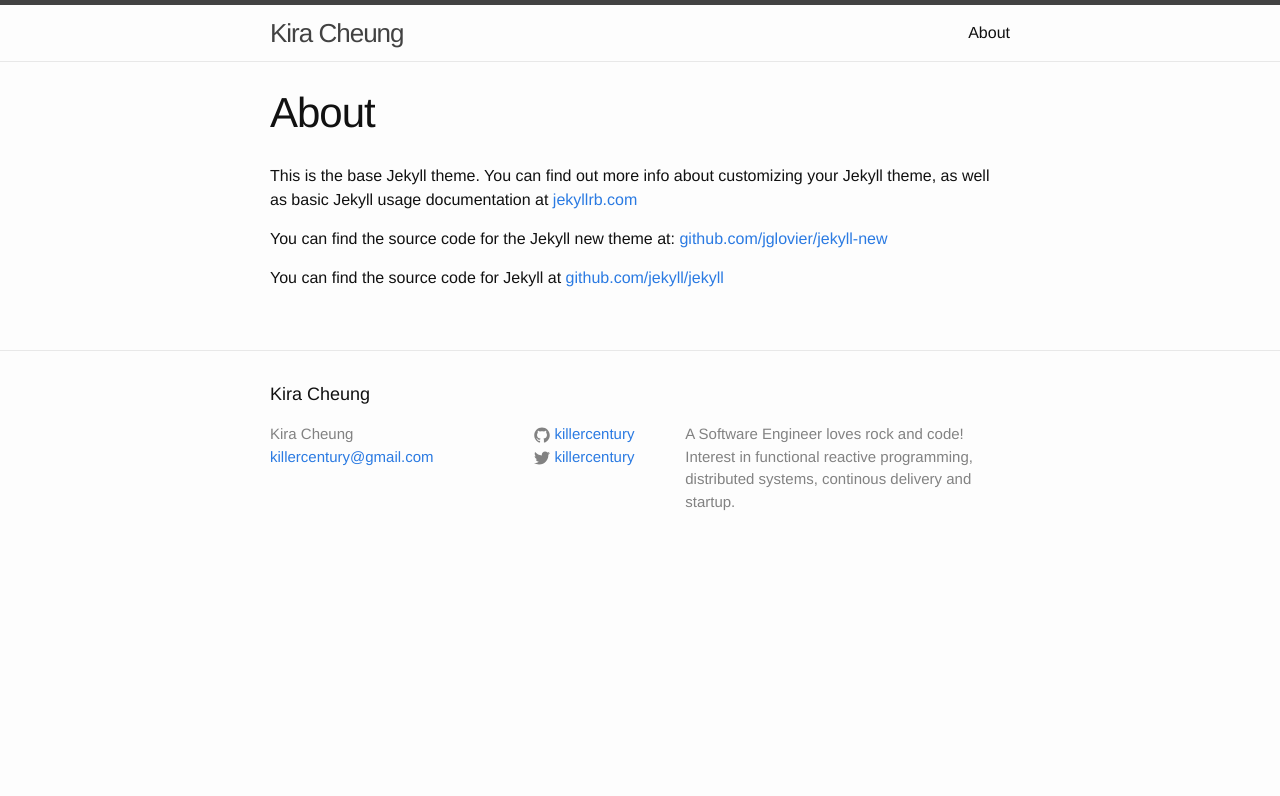
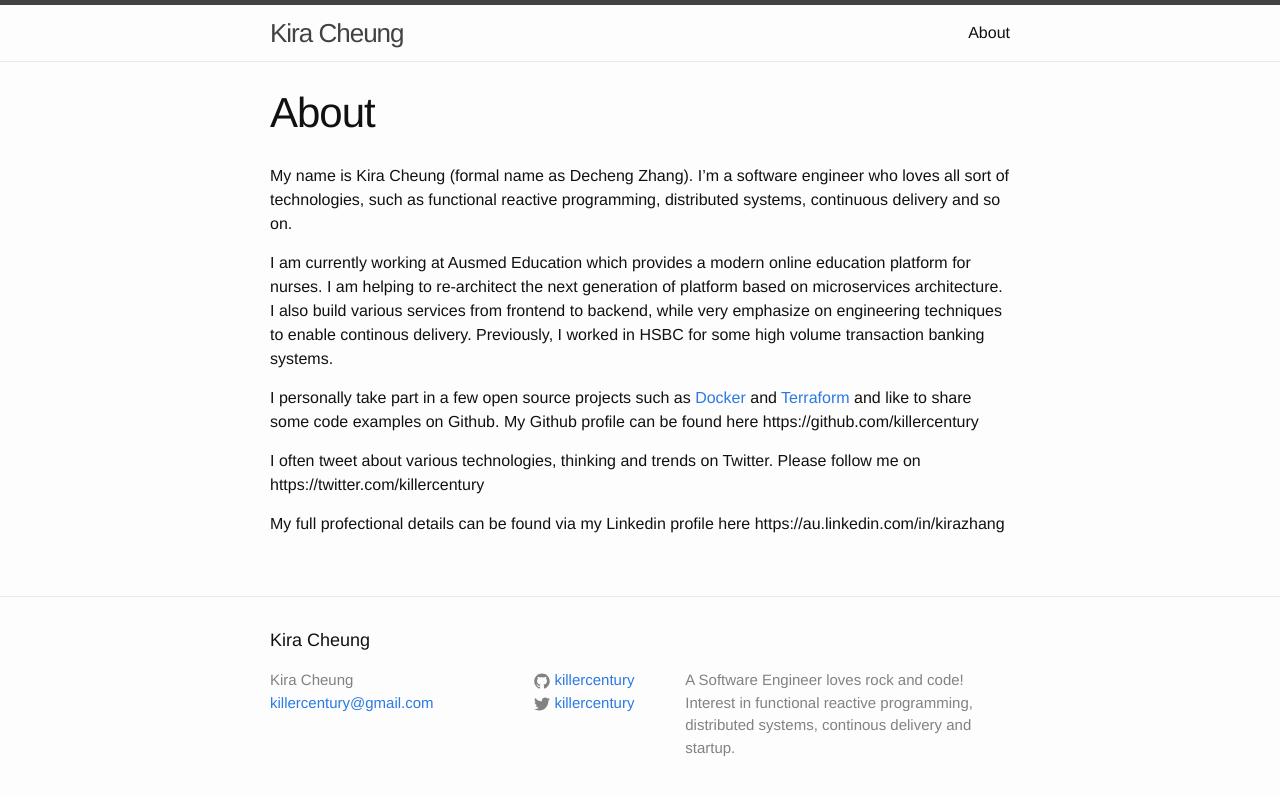
Before and after one commit to killercentury/killercentury.github.io, a Jekyll site: the page built from about.md, in a window 1280 px wide. Shown: the top 796 px of the page. Built offline with Jekyll 4.4.1, drawn with Linux system fonts in a browser that asks for light colours.

Commit message:
update about page

```diff
--- a/about.md
+++ b/about.md
@@ -4,8 +4,12 @@ title: About
 permalink: /about/
 ---
 
-This is the base Jekyll theme. You can find out more info about customizing your Jekyll theme, as well as basic Jekyll usage documentation at [jekyllrb.com](http://jekyllrb.com/)
+My name is Kira Cheung (formal name as Decheng Zhang). I'm a software engineer who loves all sort of technologies, such as functional reactive programming, distributed systems, continuous delivery and so on.
 
-You can find the source code for the Jekyll new theme at: [github.com/jglovier/jekyll-new](https://github.com/jglovier/jekyll-new)
+I am currently working at Ausmed Education which provides a modern online education platform for nurses. I am helping to re-architect the next generation of platform based on microservices architecture. I also build various services from frontend to backend, while very emphasize on engineering techniques to enable continous delivery. Previously, I worked in HSBC for some high volume transaction banking systems.
 
-You can find the source code for Jekyll at [github.com/jekyll/jekyll](https://github.com/jekyll/jekyll)
+I personally take part in a few open source projects such as [Docker](https://github.com/docker/docker) and [Terraform](https://github.com/hashicorp/terraform) and like to share some code examples on Github. My Github profile can be found here https://github.com/killercentury
+
+I often tweet about various technologies, thinking and trends on Twitter. Please follow me on https://twitter.com/killercentury
+
+My full profectional details can be found via my Linkedin profile here https://au.linkedin.com/in/kirazhang
```
